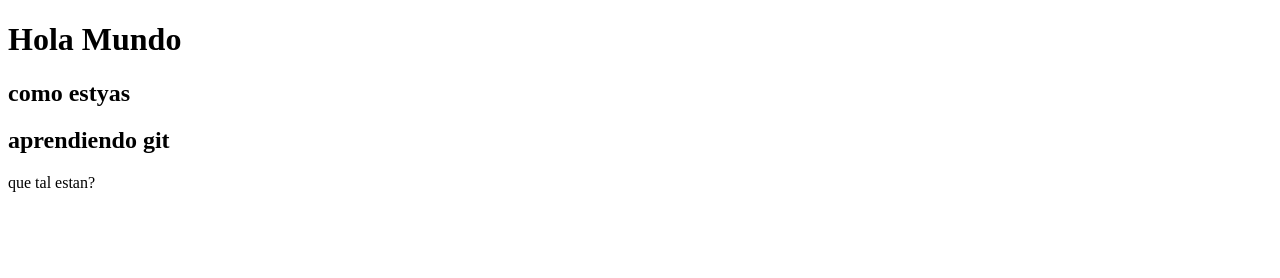
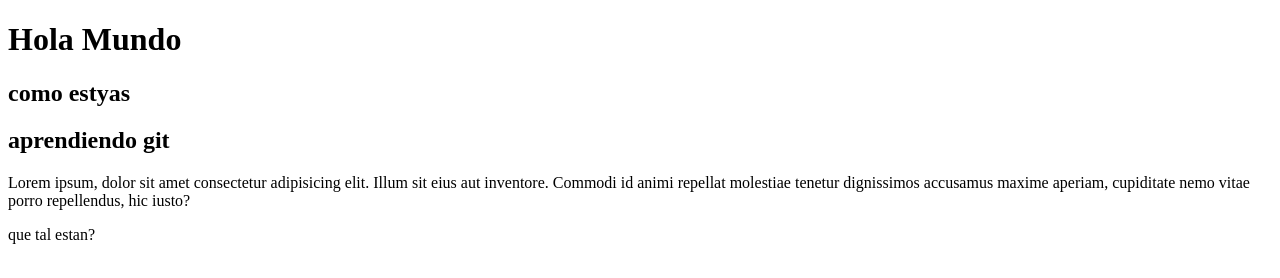
Before and after one commit to AndreeInput/Prueba, a plain HTML site: page index.html in a window 1280 px wide. Drawn offline with Linux system fonts and the light colour scheme.

Commit message:
se agrego una etiqueta p

```diff
--- a/index.html
+++ b/index.html
@@ -10,6 +10,7 @@
     <h1>Hola Mundo</h1>
     <h2>como estyas</h2>
     <h2>aprendiendo git</h2>
+    <p>Lorem ipsum, dolor sit amet consectetur adipisicing elit. Illum sit eius aut inventore. Commodi id animi repellat molestiae tenetur dignissimos accusamus maxime aperiam, cupiditate nemo vitae porro repellendus, hic iusto?</p>
     <script src="/nuevo.js"></script>
 </body>
 </html>
```
